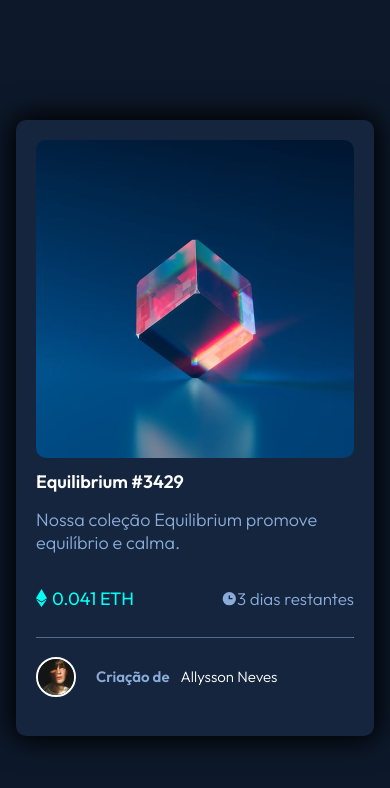
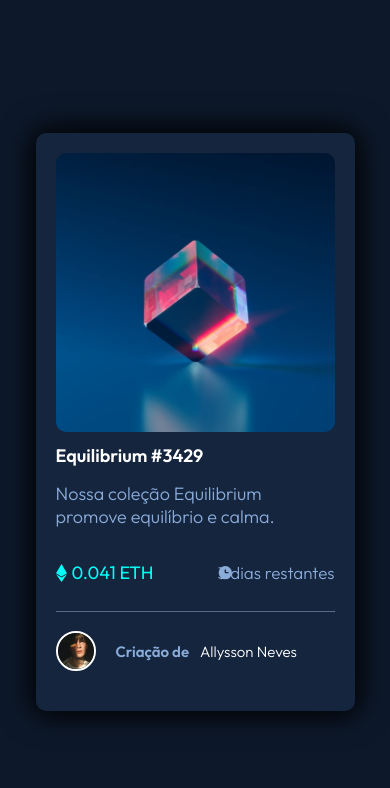
Before and after one commit to allyssonf10/Equilibrium, a plain HTML site: page index.html in a window 390 px wide. Drawn offline with Linux system fonts and the light colour scheme.

Commit message:
finalizado

```diff
--- a/style.css
+++ b/style.css
@@ -131,10 +131,22 @@ strong:hover{
     cursor: pointer;
 }
 
-@media screen and (max-width: 412px) {
+@media screen and (max-width:1440px){
     body{
-        width: 100%;
-        margin: 6px 0 0 0;
+        width: 26%;
+    }
+}
+
+@media screen and (max-width:1024px){
+    body{
+        width: 37%;
+    }
+}
+
+@media screen and (max-width: 768px) {
+    body{
+        width: 55%;
+
     }
 
     .caixa{
@@ -149,6 +161,28 @@ strong:hover{
 
     .relogio{
         position: absolute;
-        left: 40%;
+        left: 46%;
     }
 }
+
+@media screen and (max-width:425px){
+    body{
+        width: 90%;
+    }
+
+    .relogio{
+        position: absolute;
+        left: 39%;
+    }
+}
+
+@media screen and (max-width:375px){
+    body{
+        width: 90%;
+    }
+
+    .relogio{
+        position: absolute;
+        left: 31%;
+    }
+}
```
